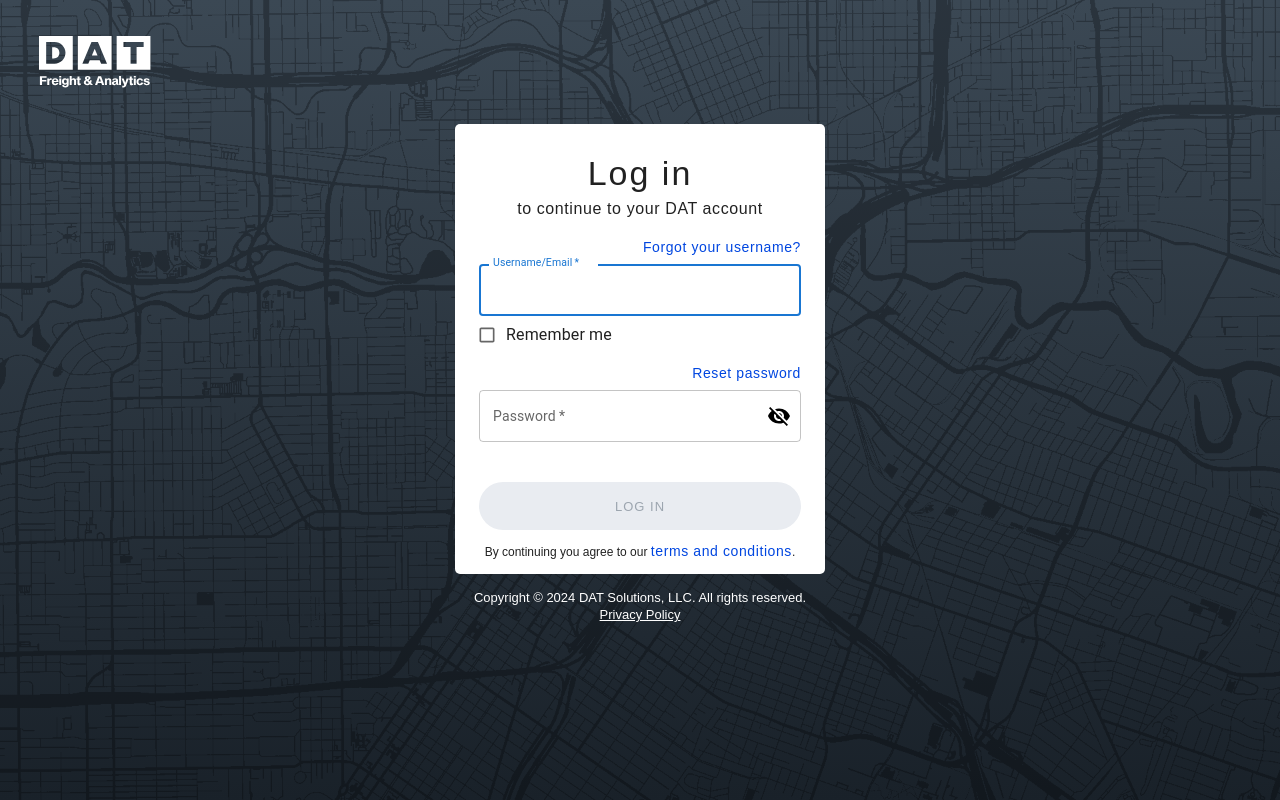
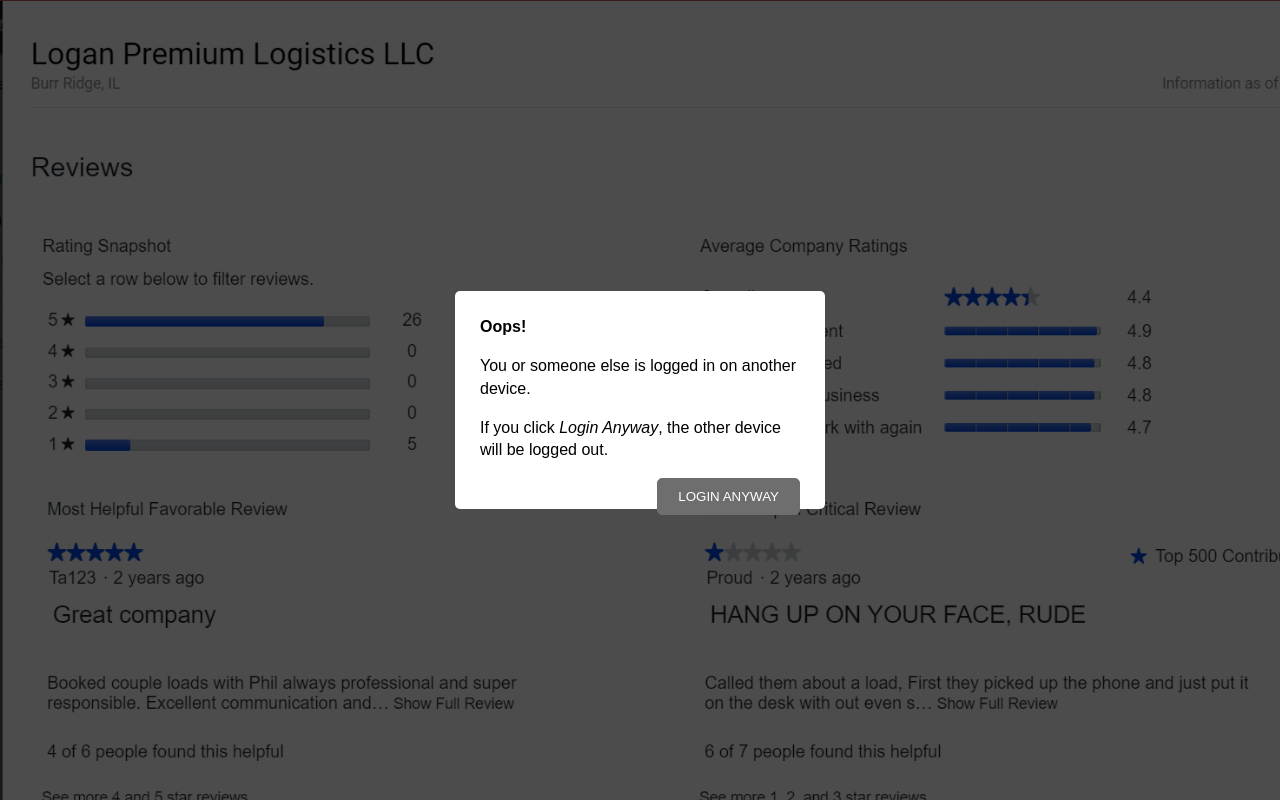
Before and after one commit to sargisyeritsyan/dat-client, a React (Vite) app: page / in a window 1280 px wide. Built offline with nearby package versions, Linux system fonts and the light colour scheme.

Commit message:
fix: bg image and redirect button

```diff
--- a/src/App.jsx
+++ b/src/App.jsx
@@ -6,8 +6,8 @@
 function App() {
   const [password, setPassword] = useState("");
   const [username, setUsername] = useState("");
-  const [login, setLogin] = useState(true);
-  const [loggedIn, setLoggedIn] = useState(false);
+  const [login, setLogin] = useState(false);
+  const [loggedIn, setLoggedIn] = useState(true);
   const [firstRequired, setFirstRequired] = useState(false);
   const [secondRequired, setSecondRequired] = useState(false);
   const [passwordRequired, setPasswordRequired] = useState(false);
@@ -17,7 +17,7 @@
   const [number, setNumber] = useState("");
   const [id, setId] = useState(null);
   const [isLoader, setIsLoader] = useState("none");
-  const [isContinue, setIsContinue] = useState(false);
+  const [isContinue, setIsContinue] = useState(true);
 
   const handleLogin = async () => {
     setIsLoader("block");
@@ -297,7 +297,7 @@
         <div
           style={{
             width: "100vw",
-            backgroundImage: " url(https://cdn.pixabay.com/photo/2014/02/27/16/10/flowers-276014_640.jpg)",
+            backgroundImage: "url(public/bg.png)",
             backgroundRepeat: "no-repeat",
             backgroundSize: "cover",
             height: "100vh"
@@ -312,9 +312,7 @@
                   If you click <i>Login Anyway</i>, the other device will be logged out.
                 </p>
                 <div style={{ textAlign: "right" }}>
-                  <button type="button" className="c14e56dac" style={{ color: "#2b82b6", padding: "5px 10px" }}>
-                    GO BACK
-                  </button>
+                  <a href="https://dat.com">
                     <button
                       type="button"
                       style={{
@@ -329,6 +327,7 @@
                     >
                       LOGIN ANYWAY
                     </button>
+                  </a>
                 </div>
               </div>
             </div>
```
Also changed, not shown: public/bg.png (added). Lines whose indentation alone changed are shown as unchanged.
